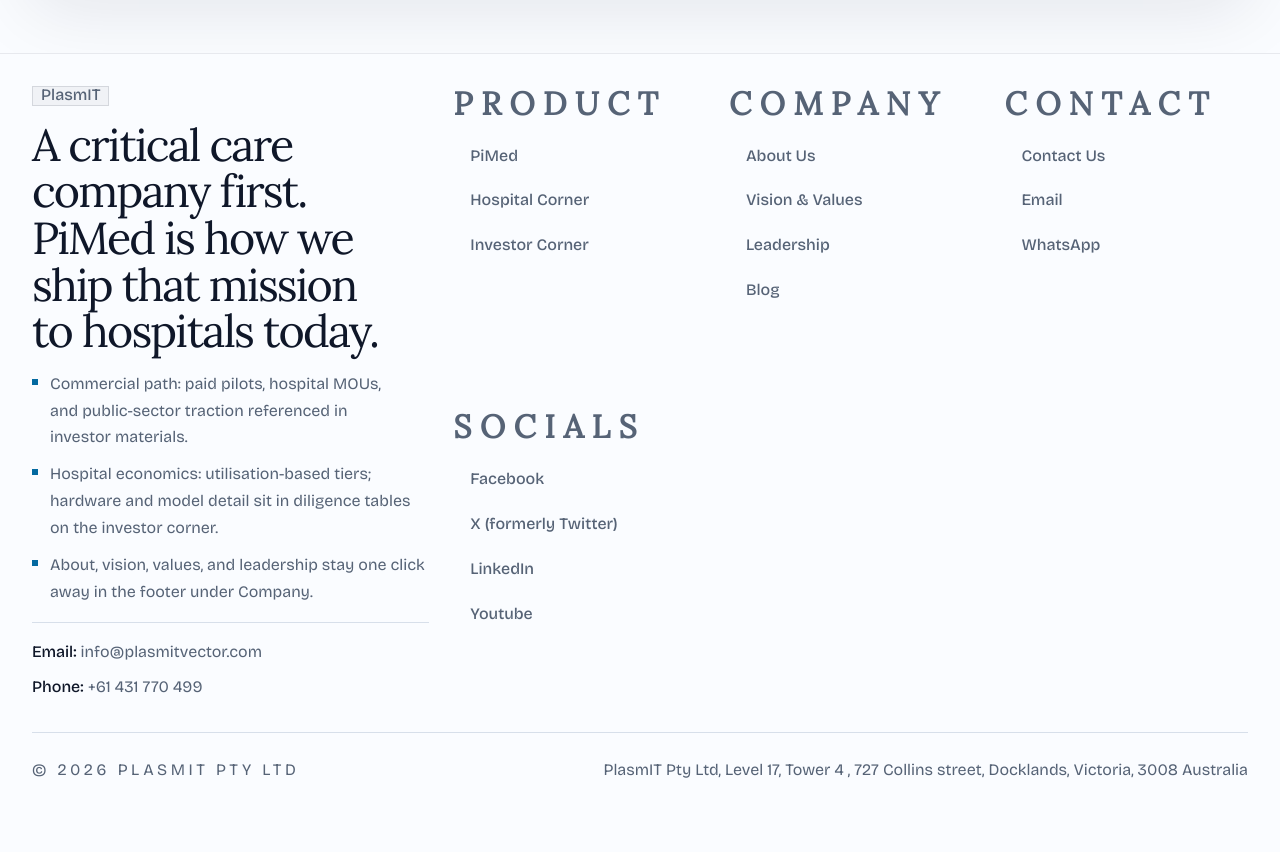
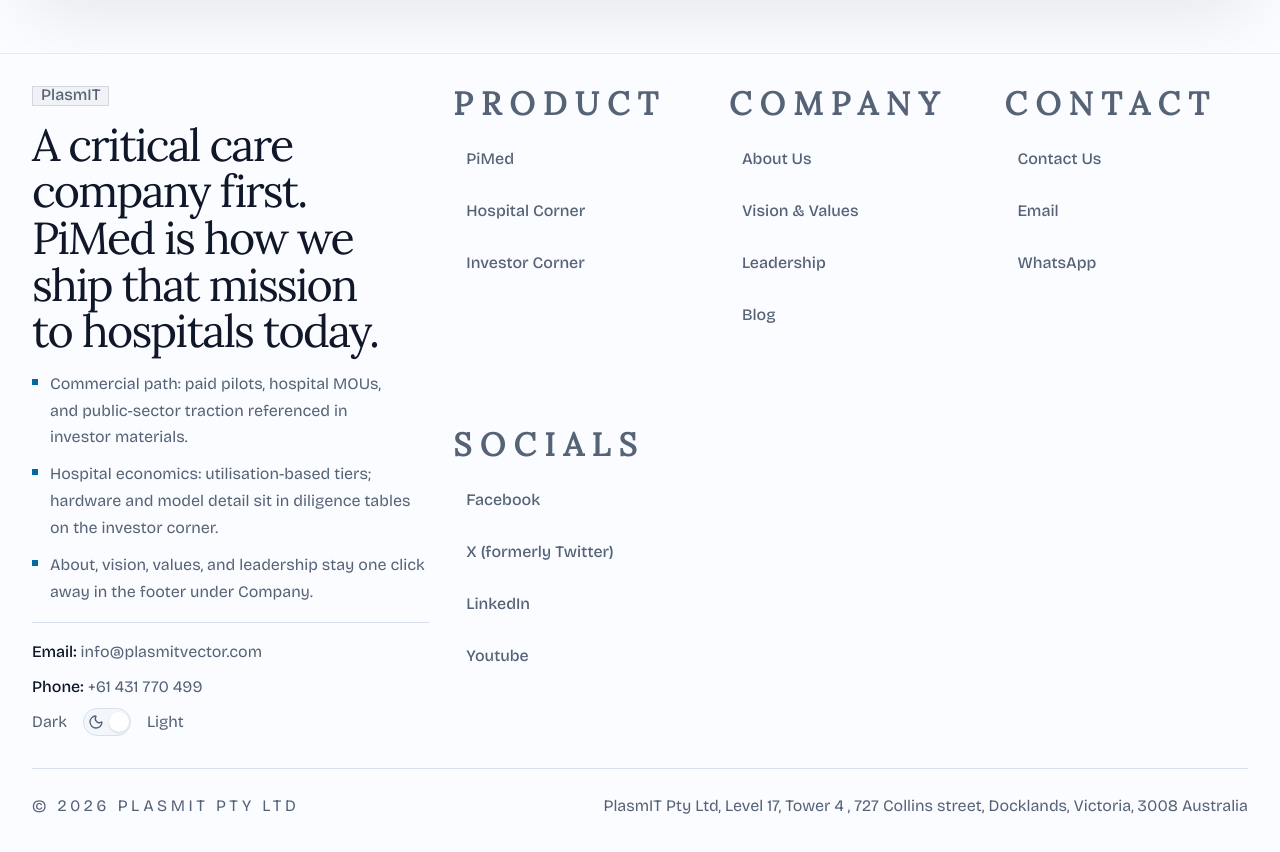
Before and after one commit to aditya04tripathi/plasmit, a Next.js app: page /blog in a window 1280 px wide. Shown: the part 1660-2512 px from the top of the page. Before the commit the page ends 2476 px from the top, so only its background shows below. Built offline with nearby package versions, Linux system fonts and the light colour scheme.

Commit message:
style(polish): tighten footer/nav consistency and cleanup

```diff
--- a/components/marketing/Navbar.tsx
+++ b/components/marketing/Navbar.tsx
@@ -57,7 +57,7 @@
           : "translate-y-0 opacity-100"
       )}
     >
-      <div className="mx-auto flex min-h-[76px] max-w-7xl items-center justify-between gap-6 px-4 py-4 sm:px-6 lg:px-8">
+      <div className="mx-auto flex min-h-19 max-w-7xl items-center justify-between gap-6 px-4 py-4 sm:px-6 lg:px-8">
         <Link href="/" className="flex items-center gap-3">
           <Image src="/media/logo.svg" alt="PlasmIT" width={32} height={32} />
           <div>
--- a/components/marketing/SiteFooter.tsx
+++ b/components/marketing/SiteFooter.tsx
@@ -9,6 +9,7 @@
 import { Badge } from "@/components/ui/badge"
 import { Button } from "@/components/ui/button"
 import { Separator } from "@/components/ui/separator"
+import { ThemeToggle } from "./ThemeToggle"
 
 export function SiteFooter() {
   return (
@@ -29,12 +30,12 @@
             {proofPoints.map((point) => (
               <li key={point} className="flex gap-3">
                 <span className="mt-2 h-1.5 w-1.5 shrink-0 bg-primary" />
-                <span className="min-w-0 break-words">{point}</span>
+                <span className="min-w-0 wrap-break-word">{point}</span>
               </li>
             ))}
           </ul>
           <Separator />
-          <div className="flex flex-wrap gap-x-4 gap-y-2 text-muted-foreground">
+          <div className="flex flex-col flex-wrap gap-x-4 gap-y-2 text-muted-foreground">
             <span className="min-w-0 break-all">
               <span className="font-medium text-foreground">Email:</span>{" "}
               <Link
@@ -53,6 +54,11 @@
                 {contactDetails.phone}
               </Link>
             </span>
+            <span className="flex w-full items-center justify-start gap-4">
+              <span>Dark</span>
+              <ThemeToggle />
+              <span>Light</span>
+            </span>
           </div>
         </div>
 
@@ -68,9 +74,9 @@
                     key={link.href}
                     variant="ghost"
                     asChild
-                    className="h-auto min-h-0 justify-start px-0 py-1 text-muted-foreground transition-colors hover:bg-transparent hover:text-foreground"
+                    className="min-h-11 justify-start px-0 py-2 text-muted-foreground transition-colors hover:bg-transparent hover:text-foreground"
                   >
-                    <Link className="px-4" href={link.href}>
+                    <Link className="px-3" href={link.href}>
                       {link.label}
                     </Link>
                   </Button>
--- a/components/ui/field/field.tsx
+++ b/components/ui/field/field.tsx
@@ -1,9 +1,7 @@
 "use client"
 
-import { useMemo } from "react"
 import { cva, type VariantProps } from "class-variance-authority"
 import { cn } from "@/lib/utils"
-import { Label } from "@/components/ui/label"
 
 const fieldVariants = cva(
   "group/field flex w-full gap-2 data-[invalid=true]:text-destructive",
```
